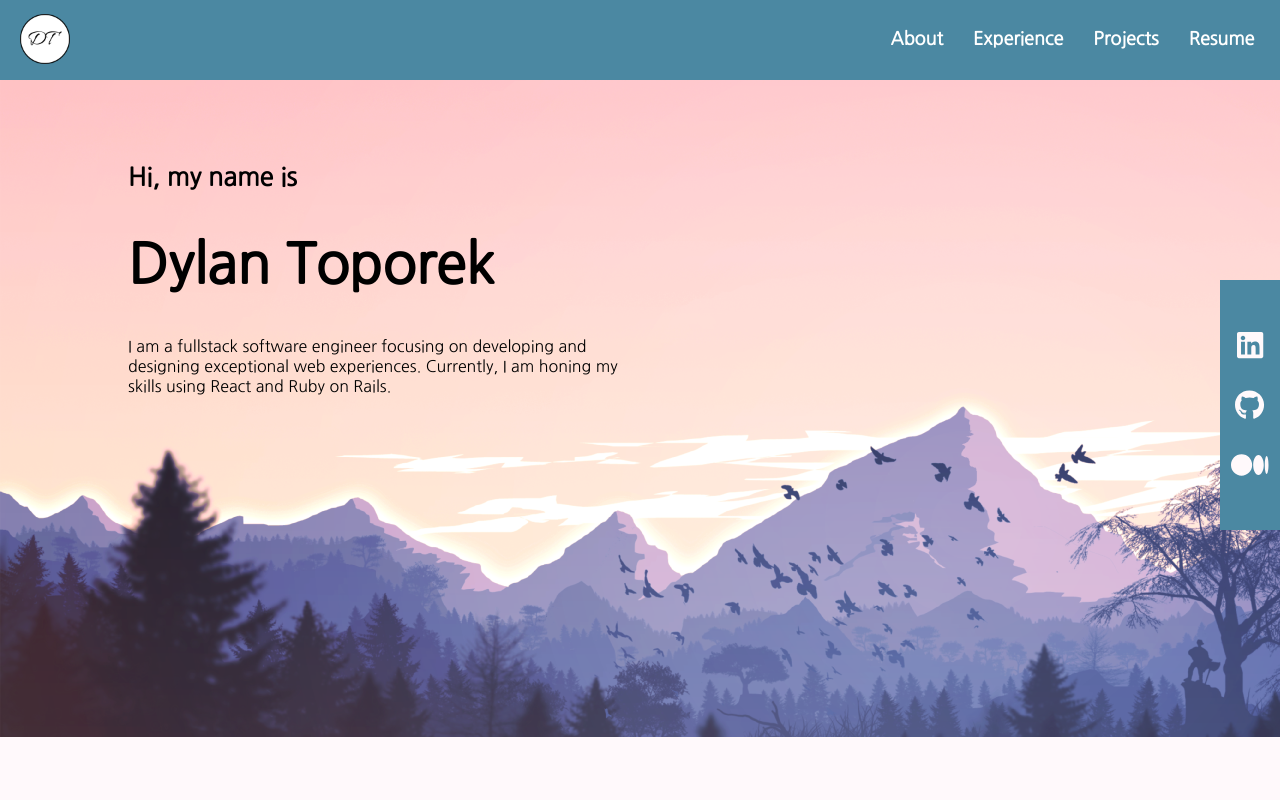
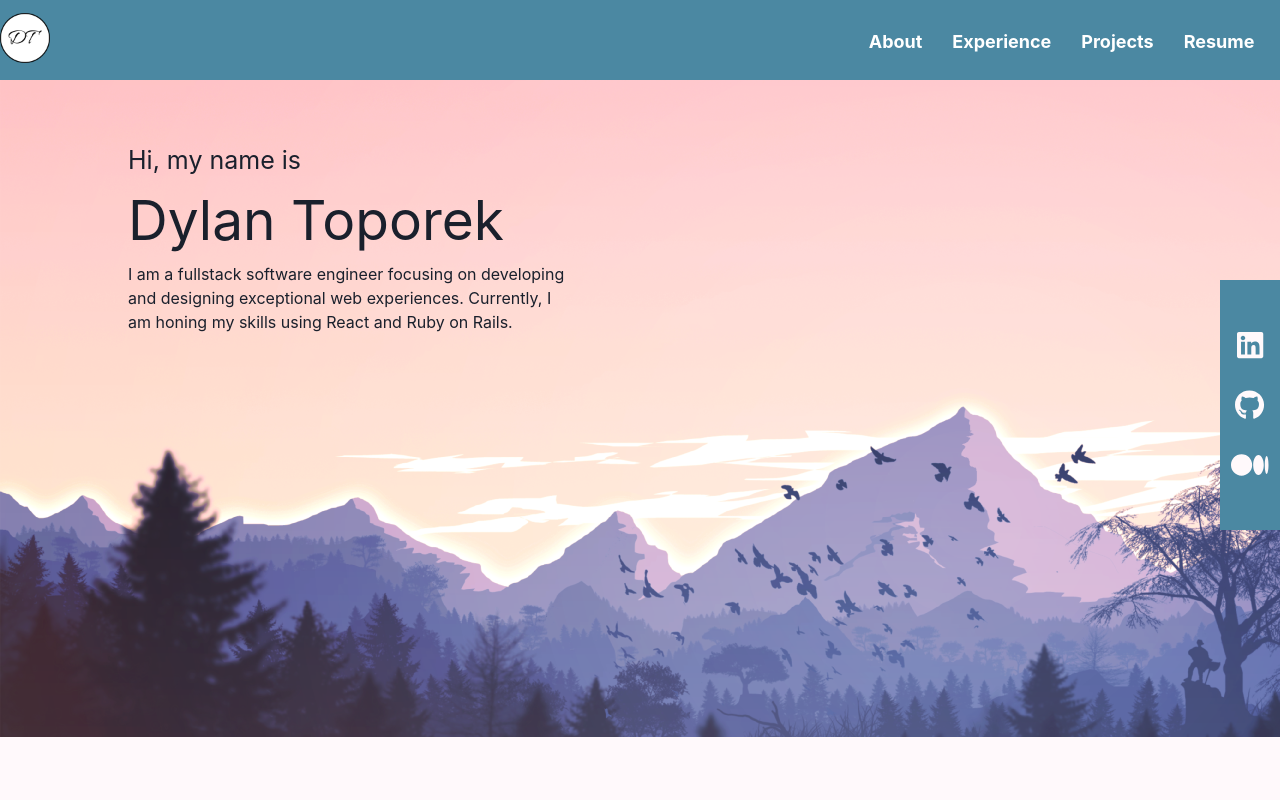
Before and after one commit to dylantoporek/portfolio-project, a React (Create React App) app: page / in a window 1280 px wide. Shown: the top 800 px of the page. Built offline with nearby package versions, Linux system fonts and the light colour scheme.

Commit message:
chakra ui packages added, updates to App.js and Navbar.js

```diff
--- a/src/components/App/App.js
+++ b/src/components/App/App.js
@@ -1,15 +1,14 @@
-import React, {useState, useRef} from 'react';
+import React, {useState} from 'react';
 import { Route, Routes } from 'react-router-dom';
 import Navbar from '../../components/Navbar/Navbar';
 import Home from '../../components/Home/Home'
-import '../App/index.scss'
-// import '../../src/App.scss';
 import Contact from '../../components/Contact/Contact';
+import { ChakraProvider, Stack } from '@chakra-ui/react'
 
 
 function App() {
   const[selectedPage, setSelectedPage] = useState(null)
-  const[isScroll, setIsScroll] = useState(false)
+  // const[isScroll, setIsScroll] = useState(false)
 
   function changePage(str){
     setSelectedPage(str)
@@ -17,15 +16,19 @@ function App() {
 
 
   return (
-    <div id='app-container'>
+    <ChakraProvider>
+    <Stack
+      flexDir={'column'}
+      width={'100%'}
+      height={'100%'}
+      background-color={'#FFF9FB'}>
       <Navbar selectedPage={selectedPage}/>
       <Contact/>
-
       <Routes>
         <Route path='/' element={<Home changePage={changePage}/>}/>
       </Routes>
-
-    </div>
+    </Stack>
+    </ChakraProvider>
   );
 }
 
--- a/src/components/App/index.scss
+++ /dev/null
@@ -1,10 +0,0 @@
-@import 'animate.css';
-
-#app-container{
-    position: absolute;
-    display: flex;
-    flex-direction: column;
-    width: 100%;
-    height: 100%;
-    background-color: #FFF9FB;
-  }
--- a/src/components/Navbar/Navbar.js
+++ b/src/components/Navbar/Navbar.js
@@ -1,8 +1,7 @@
 import React, {useState} from "react";
-import { NavLink } from "react-router-dom";
 import PageNav from "../PageNav/PageNav";
-import '../Navbar/index.scss'
 import logo from '../../images/logo.png'
+import {Stack, Flex, Image} from '@chakra-ui/react'
 
 function Navbar({selectedPage}){
     const [selectedNav, setSelectedNav] = useState(null)
@@ -26,24 +25,26 @@ function Navbar({selectedPage}){
         }
     }
 
-
     return (
-        <div id='navbar-container'>
-            <div>
-                <img onClick={handleClick} style={{
-                position: 'relative',
-                left: '20px',
-                width: '50px',
-                cursor: 'pointer',
-                zIndex: 10,
-                }} src={logo}/>
-            </div>
+        <Stack
+         zIndex={'100'}
+         top={'0%'}
+         position={'fixed'}
+         width={"100%"}
+         height={'10%'}
+         justifyContent={'center'}
+         backgroundColor={'#4B88A2'}
+         color={'white'}>
+            <Flex>
+                <Image width={'50px'} cursor={'pointer'} onClick={handleClick} src={logo}/>
+            </Flex>
             <PageNav
-            animation={animation}
-            handleAnimation={handleAnimation}
-            selectedNav={selectedNav}
-            handleNavSelection={handleNavSelection}/>
-        </div>
+             animation={animation}
+             handleAnimation={handleAnimation}
+             selectedNav={selectedNav}
+             handleNavSelection={handleNavSelection}
+            />
+        </Stack>
 
     )
 }
--- a/src/components/Navbar/index.scss
+++ /dev/null
@@ -1,14 +0,0 @@
-@import 'animate.css';
-
-#navbar-container{
-    position: fixed;
-    top: 0%;
-    display: flex;
-    flex-direction: row;
-    width: 100%;
-    height: 10%;
-    align-items: center;
-    z-index: 10000;
-    background-color: #4B88A2;
-    color: white;
-  }
--- a/src/index.js
+++ b/src/index.js
@@ -4,6 +4,7 @@ import './index.scss';
 import App from './components/App/App.js';
 import { BrowserRouter } from 'react-router-dom';
 import reportWebVitals from './reportWebVitals';
+
 
 
 ReactDOM.render(
```
Also changed, not shown: package.json (+7 -3 lines), 1 other file (tests, documents, lock files or other folders).
